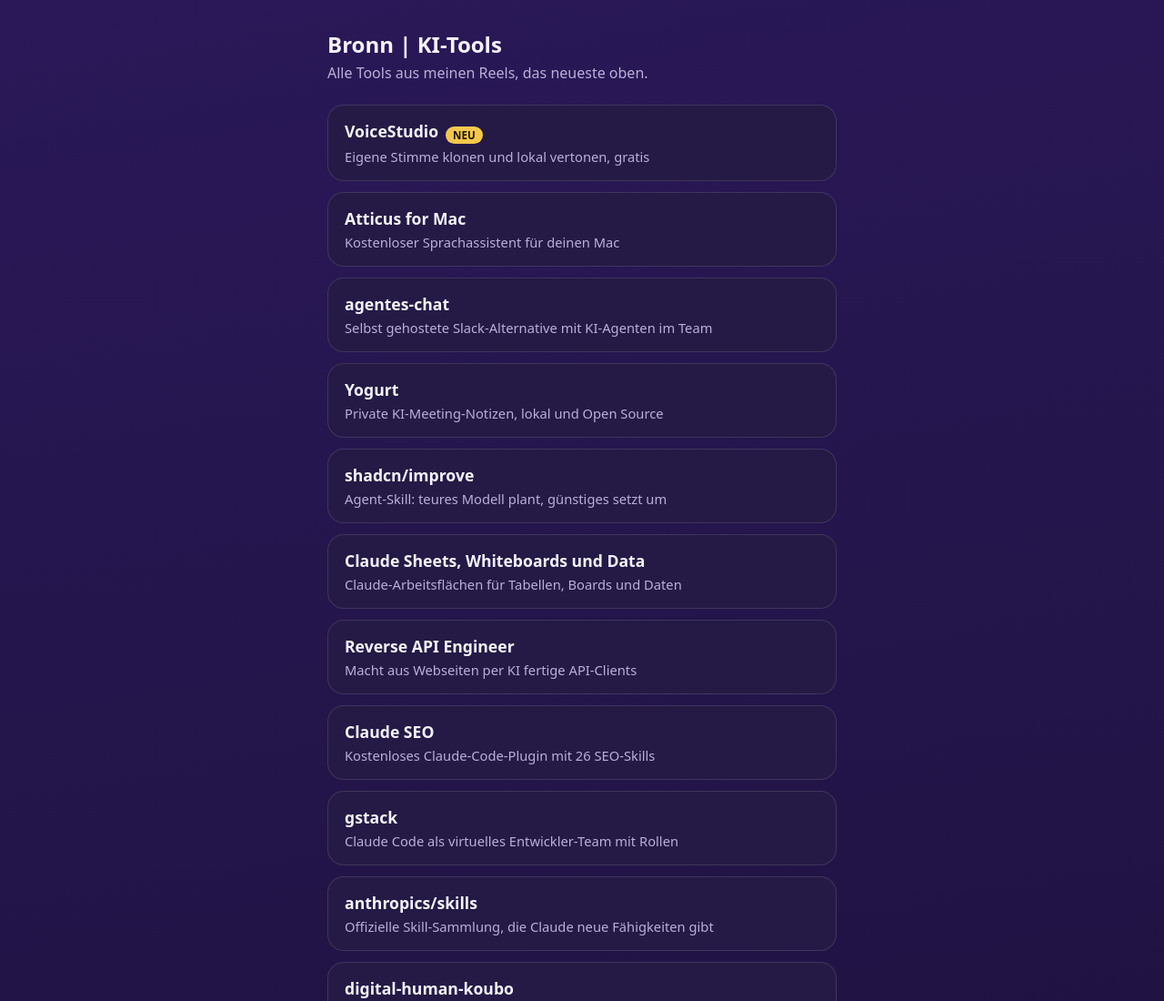
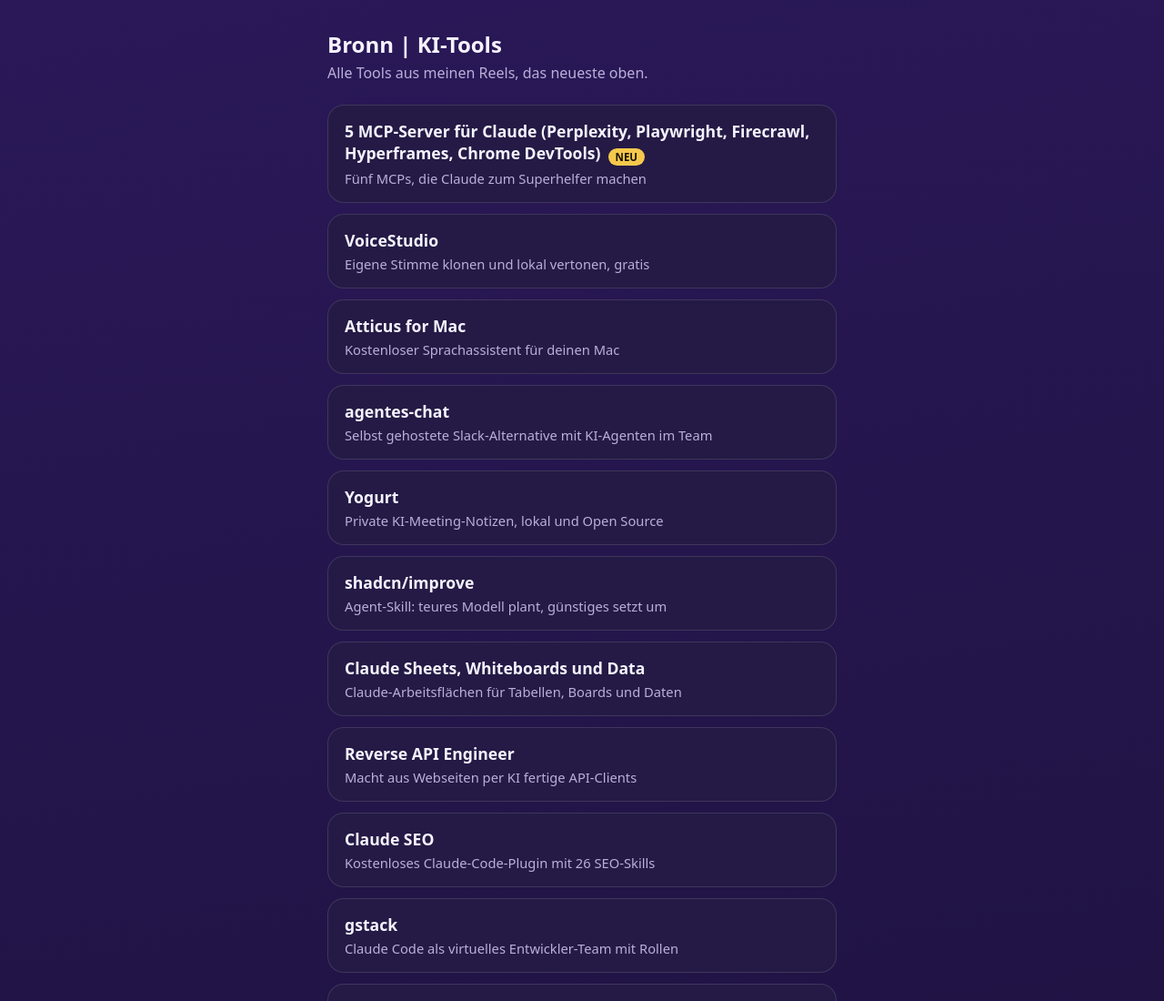
Before and after one commit to noahpf008/bronn-legal, a plain HTML site: page links.html in a window 1280 px wide. Shown: the top 1100 px of the page at 91% size. Drawn offline with Linux system fonts and the light colour scheme.

Commit message:
Link-Seite: 5 MCP-Server für Claude (Perplexity, Playwright, Firecrawl, Hyperframes, Chrome DevTools) (76-ig-DfBiOnLMcSP)

```diff
--- a/links.html
+++ b/links.html
@@ -14,7 +14,8 @@ footer{margin-top:32px;color:var(--dim);font-size:.8em}footer a{color:var(--dim)
 <h1>Bronn | KI-Tools</h1>
 <p class="sub">Alle Tools aus meinen Reels, das neueste oben.</p>
 <!-- TOOLS-START (wird von der Pipeline gepflegt) -->
-<a class="tool" id="75-ig-dfus-najcul" href="https://github.com/debpalash/VoiceStudio"><b>VoiceStudio</b><span class="neu">NEU</span><span>Eigene Stimme klonen und lokal vertonen, gratis</span></a>
+<a class="tool" id="76-ig-dfbionlmcsp" href="https://github.com/heygen-com/hyperframes"><b>5 MCP-Server für Claude (Perplexity, Playwright, Firecrawl, Hyperframes, Chrome DevTools)</b><span class="neu">NEU</span><span>Fünf MCPs, die Claude zum Superhelfer machen</span></a>
+<a class="tool" id="75-ig-dfus-najcul" href="https://github.com/debpalash/VoiceStudio"><b>VoiceStudio</b><span>Eigene Stimme klonen und lokal vertonen, gratis</span></a>
 <a class="tool" id="71-ig-de2xfo2dlxa" href="https://github.com/SaarthurR/atticus-mac"><b>Atticus for Mac</b><span>Kostenloser Sprachassistent für deinen Mac</span></a>
 <a class="tool" id="70-thema-slackersatz-mit-kiagenten-im" href="https://github.com/agentes-chat/agentes-chat"><b>agentes-chat</b><span>Selbst gehostete Slack-Alternative mit KI-Agenten im Team</span></a>
 <a class="tool" id="69-thema-yogurt-private-kimeetingnotize" href="https://github.com/FrigadeHQ/yogurt"><b>Yogurt</b><span>Private KI-Meeting-Notizen, lokal und Open Source</span></a>
```
